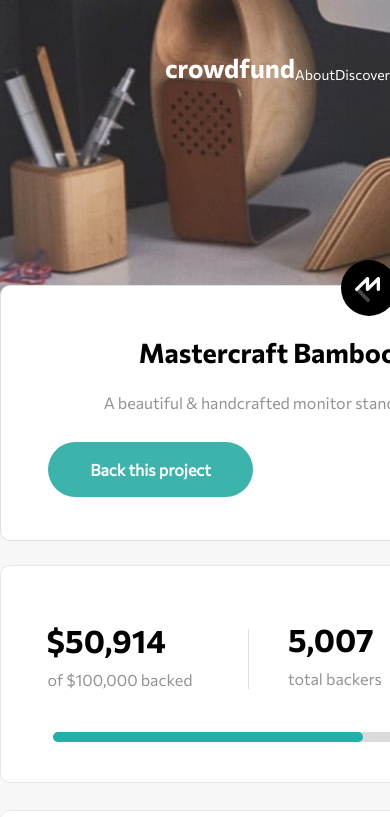
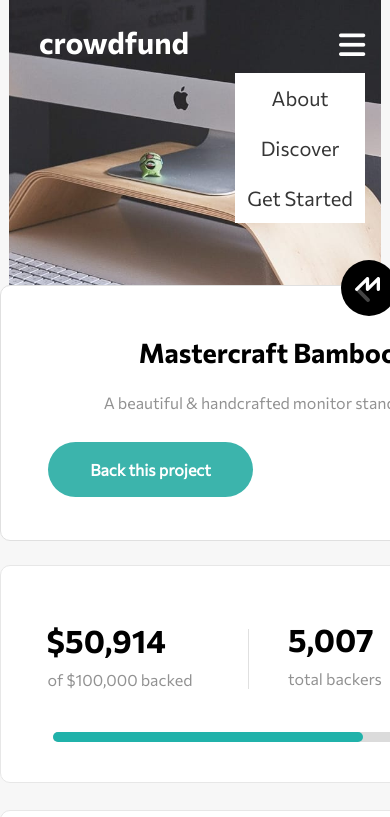
Before and after one commit to SergioRubio99/Crowdfunding-Practise, a plain HTML site: page index.html in a window 390 px wide. Shown: the top 817 px of the page. Drawn offline with Linux system fonts and the light colour scheme.

Commit message:
Header menu #1

```diff
--- a/css/styles.css
+++ b/css/styles.css
@@ -69,17 +69,21 @@ body {
     font-size: 26px;
 }
 
-.navigation>div {
+.navigation>ul {
     display: flex;
     /* border: 1px solid black; */
     height: 100%;
     width: 245px;
     align-items: flex-end;
     justify-content: space-around;
-    margin-right: 185px;
+    margin-right: 300px;
 }
 
-.navigation>div>a {
+.navigation>ul>li {
+    list-style: none;
+}
+
+.navigation>ul>li>a {
     text-decoration: none;
     color: white;
     font-family: "Commissioner";
@@ -87,8 +91,12 @@ body {
     font-weight: normal;
 }
 
-.navigation>div>a:hover {
+.navigation>ul>li>a:hover {
     text-decoration: underline;
+}
+
+.toggle {
+    display: none;
 }
 
 
@@ -722,3 +730,70 @@ div[bookmark_btn_inside-bookmarked] {
 
 
 /* FIN DE LAS SECCIONES */
+
+
+/* RESPONSIVE DESIGN */
+
+@media (max-width: 740px) {
+    /* BARRRA DE NAVEGACIÓN */
+    .header {
+        background-image: url('../images/image-hero-mobile.jpg');
+        background-position: center;
+        width: 372px;
+    }
+    .navigation {
+        margin: 0px;
+        height: 60px;
+        width: 40px;
+        color: white;
+    }
+    .navigation h1 {
+        font-family: "commissionerBold";
+        font-weight: 300;
+        cursor: default;
+        margin-left: 30px;
+        font-size: 30px;
+    }
+    .navigation>ul {
+        display: flex;
+        padding: 0px;
+        margin: 0px;
+        flex-direction: column;
+        /* border: 1px solid black; */
+        background-color: white;
+        height: 150px;
+        margin: 0px;
+        position: relative;
+        left: 46px;
+        top: 163px;
+        z-index: 0;
+    }
+    .navigation>ul>li {
+        display: flex;
+        justify-content: center;
+        width: 130px;
+        margin: 0px;
+    }
+    .navigation>ul>li>a {
+        margin: 0px;
+        text-decoration: none;
+        color: white;
+        font-family: "Commissioner";
+        font-size: 14px;
+        color: rgb(54, 54, 54);
+        font-weight: normal;
+        font-size: 20px;
+    }
+    .navigation>ul>li>a:hover {
+        text-decoration: underline;
+    }
+    .toggle {
+        color: white;
+        display: flex;
+        background: none;
+        border: none;
+        font-size: 30px;
+        padding: 0 20px;
+        line-height: 60px;
+    }
+}
--- a/index.html
+++ b/index.html
@@ -11,7 +11,7 @@
     <link rel="stylesheet" href="css/floating_cards.css">
     <link rel="stylesheet" href="css/thank_you_card.css">
     <title>Frontend Mentor | Crowdfunding product page</title>
-
+    <script src="https://kit.fontawesome.com/70fea09ee0.js" crossorigin="anonymous"></script>
     <!-- Feel free to remove these styles or customise in your own stylesheet 👍 -->
     <style>
         .attribution {
@@ -28,15 +28,23 @@
 
 <body>
 
-    <header class='header'>
-        <nav class='navigation'>
+    <header class='header' style='overflow: hidden;'>
+        <section class='navigation' style='z-index:1;'>
             <h1>crowdfund</h1>
-            <div>
-                <a href="">About</a>
-                <a href="">Discover</a>
-                <a href="">Get Started</a>
-            </div>
-        </nav>
+            <ul>
+                <li>
+                    <a href="">About</a>
+                </li>
+                <li> <a href="">Discover</a> </li>
+                </li>
+                <li>
+                    <a href="">Get Started</a>
+                </li>
+            </ul>
+            <button class='toggle'>
+        <i class="fas fa-bars"></i>
+        </button>
+        </section>
     </header>
     <div class='body_wrap'>
         <section class='first_section'>
--- a/scripts/cards.js
+++ b/scripts/cards.js
@@ -458,7 +458,7 @@ export function cards() {
 
                 }, 1);
             }
-            if (window.innerWidth < 1025 && window.innerHeight < 769) {
+            if ((window.innerWidth < 1025 && window.innerWidth > 900) && (window.innerHeight < 769 && window.innerHeight > 500)) {
                 setInterval(() => {
                     if ((parseInt($dFragm.style.top.substring(0, 3))) < 99) {
                         // $dFragm.style.height = '100%';
@@ -496,7 +496,7 @@ export function cards() {
                 }, 1);
             }
 
-            if (window.innerWidth < 1025 && window.innerHeight < 769) {
+            if ((window.innerWidth < 1025 && window.innerWidth > 900) && (window.innerHeight < 769 && window.innerHeight > 500)) {
                 setInterval(() => {
                     if ((parseInt($dFragm.style.top.substring(0, 3))) < 99) {
                         // $dFragm.style.height = '100%';
@@ -567,7 +567,7 @@ export function cards() {
 
                 }, 1);
             }
-            if (window.innerWidth < 1025 && window.innerHeight < 769) {
+            if ((window.innerWidth < 1025 && window.innerWidth > 900) && (window.innerHeight < 769 && window.innerHeight > 500)) {
                 setInterval(() => {
                     if ((parseInt($dFragm.style.top.substring(0, 3))) < 99) {
                         // $dFragm.style.height = '100%';
@@ -604,7 +604,7 @@ export function cards() {
 
                 }, 1);
             }
-            if (window.innerWidth < 1025 && window.innerHeight < 769) {
+            if ((window.innerWidth < 1025 && window.innerWidth > 900) && (window.innerHeight < 769 && window.innerHeight > 500)) {
                 setInterval(() => {
                     if ((parseInt($dFragm.style.top.substring(0, 3))) < 99) {
                         // $dFragm.style.height = '100%';
@@ -670,7 +670,7 @@ export function cards() {
 
                 }, 1);
             }
-            if (window.innerWidth < 1025 && window.innerHeight < 769) {
+            if ((window.innerWidth < 1025 && window.innerWidth > 900) && (window.innerHeight < 769 && window.innerHeight > 500)) {
                 setInterval(() => {
                     if ((parseInt($dFragm.style.top.substring(0, 3))) < 99) {
                         // $dFragm.style.height = '100%';
@@ -708,7 +708,7 @@ export function cards() {
 
                 }, 1);
             }
-            if (window.innerWidth < 1025 && window.innerHeight < 769) {
+            if ((window.innerWidth < 1025 && window.innerWidth > 900) && (window.innerHeight < 769 && window.innerHeight > 500)) {
                 setInterval(() => {
                     if ((parseInt($dFragm.style.top.substring(0, 3))) < 99) {
                         // $dFragm.style.height = '100%';
@@ -757,13 +757,13 @@ export function cards() {
             let $card3_interval = setInterval(() => {
                 $dFragm_position -= 44;
                 $dFragm.setAttribute('style', `top:${$dFragm_position}px`);
-            }, 3);
+            }, 0.5);
 
             setInterval(() => {
-                if ((parseInt($dFragm.style.top.substring(0, 3))) < 80) {
+                if ((parseInt($dFragm.style.top.substring(0, 3))) < 99) {
                     clearInterval($card3_interval);
                 }
-            }, 1);
+            }, 0.5);
             // PARA LAS DIMENSIONES DE TABLET:
 
             if (window.innerWidth < 769 && window.innerHeight < 1025) {
@@ -777,7 +777,7 @@ export function cards() {
 
                 }, 1);
             }
-            if (window.innerWidth < 1025 && window.innerHeight < 769) {
+            if ((window.innerWidth < 1025 && window.innerWidth > 900) && (window.innerHeight < 769 && window.innerHeight > 500)) {
                 setInterval(() => {
                     if ((parseInt($dFragm.style.top.substring(0, 3))) < 99) {
                         // $dFragm.style.height = '100%';
@@ -815,7 +815,7 @@ export function cards() {
 
                 }, 1);
             }
-            if (window.innerWidth < 1025 && window.innerHeight < 769) {
+            if ((window.innerWidth < 1025 && window.innerWidth > 900) && (window.innerHeight < 769 && window.innerHeight > 500)) {
                 setInterval(() => {
                     if ((parseInt($dFragm.style.top.substring(0, 3))) < 99) {
                         // $dFragm.style.height = '100%';
```
